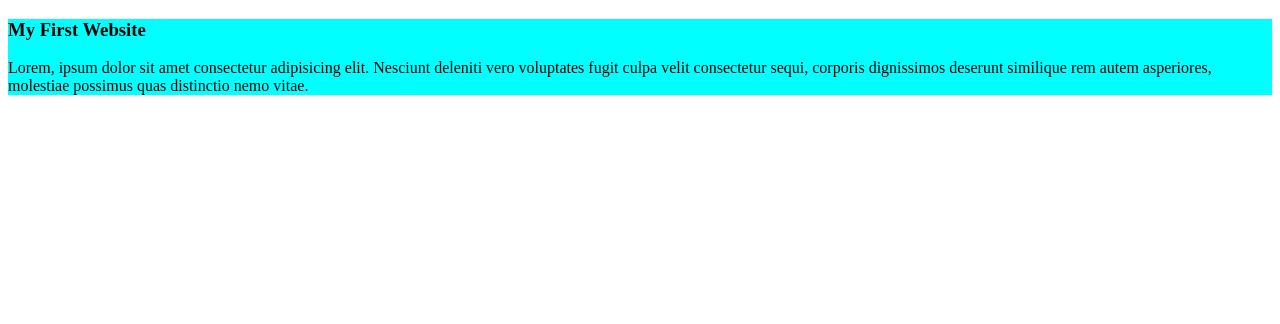
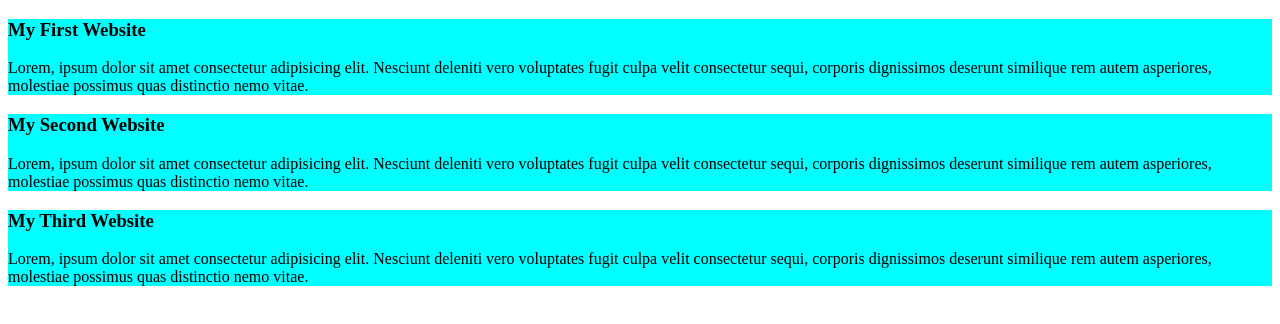
Before and after one commit to shaba1304/my-simple-website, a plain HTML site: page index.html in a window 1280 px wide. Drawn offline with Linux system fonts and the light colour scheme.

Commit message:
add a meaningful commit msg

```diff
--- a/index.html
+++ b/index.html
@@ -11,5 +11,16 @@
         <h3>My First Website</h3>
         <p>Lorem, ipsum dolor sit amet consectetur adipisicing elit. Nesciunt deleniti vero voluptates fugit culpa velit consectetur sequi, corporis dignissimos deserunt similique rem autem asperiores, molestiae possimus quas distinctio nemo vitae.</p>
     </div>
+
+    <div>
+        <h3>My Second Website</h3>
+        <p>Lorem, ipsum dolor sit amet consectetur adipisicing elit. Nesciunt deleniti vero voluptates fugit culpa velit consectetur sequi, corporis dignissimos deserunt similique rem autem asperiores, molestiae possimus quas distinctio nemo vitae.</p>
+    </div>
+
+    <div>
+        <h3>My Third Website</h3>
+        <p>Lorem, ipsum dolor sit amet consectetur adipisicing elit. Nesciunt deleniti vero voluptates fugit culpa velit consectetur sequi, corporis dignissimos deserunt similique rem autem asperiores, molestiae possimus quas distinctio nemo vitae.</p>
+    </div>
+
 </body>
 </html>
```
